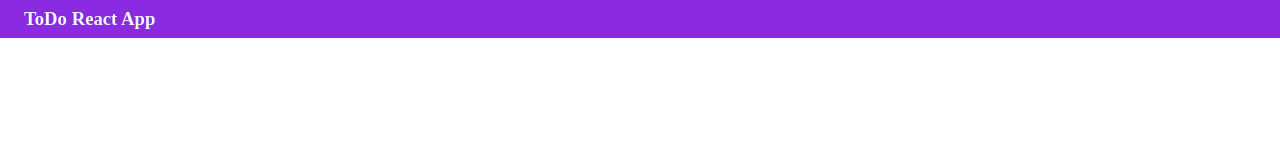
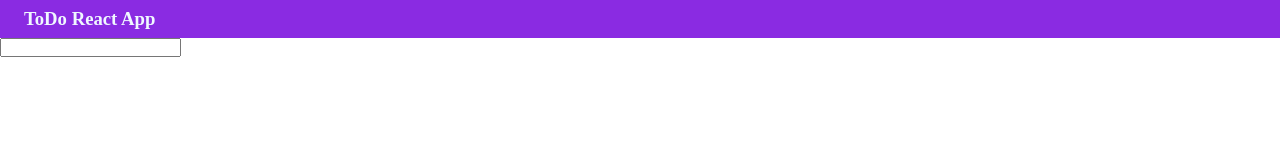
Before and after one commit to navansami/todo-react, a React (Create React App) app: page / in a window 1280 px wide. Shown: the top 160 px of the page. Built offline with nearby package versions, Linux system fonts and the light colour scheme.

Commit message:
added input component to add task

```diff
--- a/src/App.jsx
+++ b/src/App.jsx
@@ -1,9 +1,20 @@
-import React from 'react';
+import React, { useState } from 'react';
 import Navbar from './components/Navbar';
+import AddTask from './components/AddTask';
 
 const App = () => {
+
+  const [task, setTask] = useState('');
+
+  const onTaskAdded = (text) => {
+    setTask(text);
+  }
+
   return (
-    <Navbar />
+    <React.Fragment>
+      <Navbar />
+      <AddTask onTaskAdded={onTaskAdded} />
+    </React.Fragment>
   );
 }
 
--- a/src/components/AddTask.jsx
+++ b/src/components/AddTask.jsx
@@ -1,8 +1,23 @@
-import React from 'react';
+import React, { useState } from 'react';
 
-const AddTask = () => {
+const AddTask = (props) => {
+  const [ text, setText ] = useState('');
+
+  const onFormSubmitted = (e) => {
+    e.preventDefault();
+    props.onTaskAdded(text);
+  }
+
   return (
-    <div>Add task</div>
+    <div>
+      <form onSubmit={(e) => onFormSubmitted(e)} >
+        <input
+          type="text"
+          value={ text }
+          onChange={ (e) => setText(e.target.value) }
+        />
+      </form>
+    </div>
   )
 }
 
```
